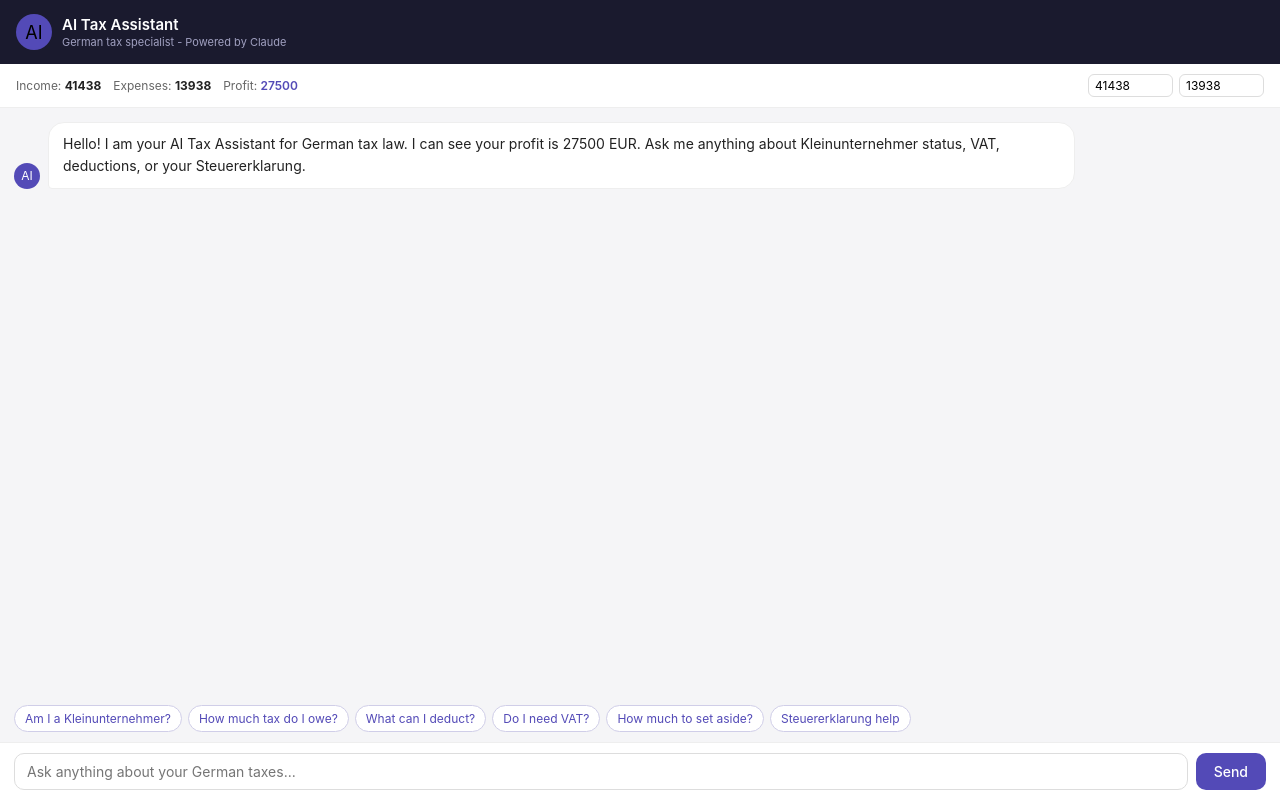
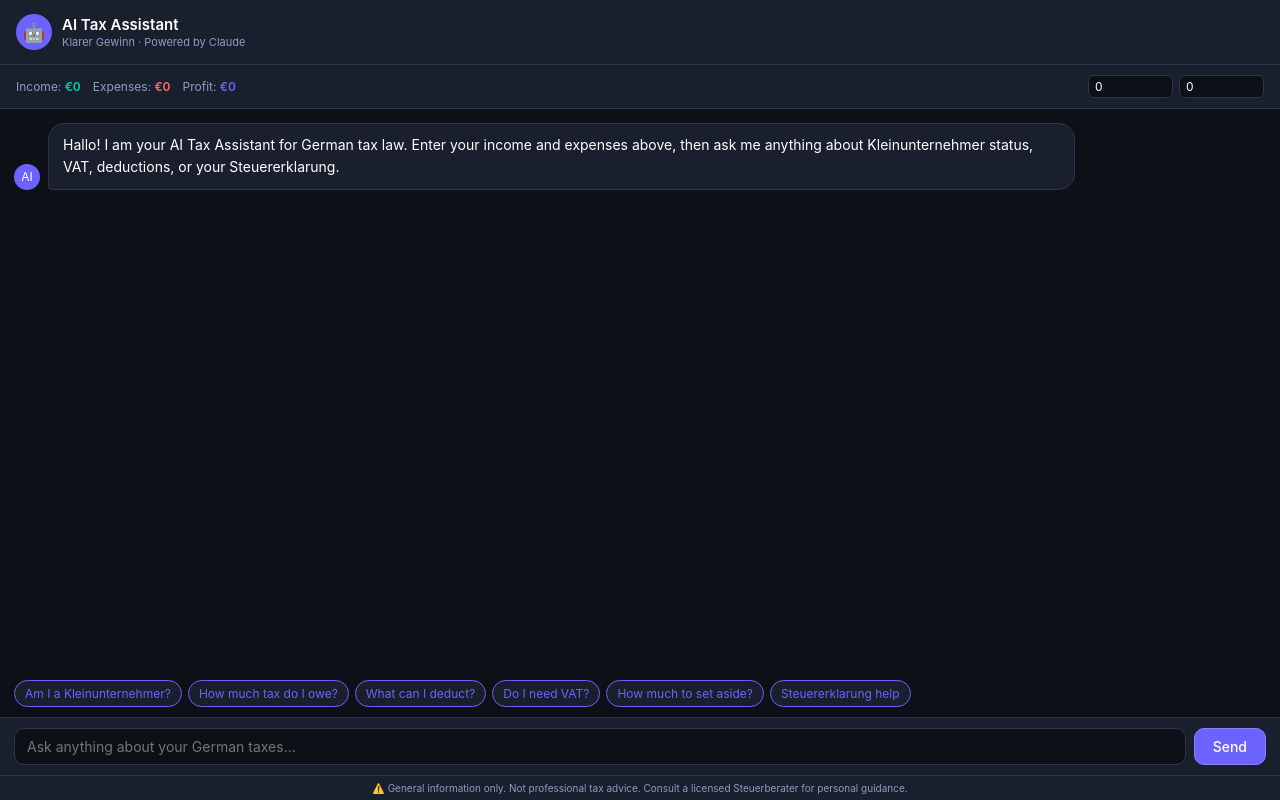
Before and after one commit to jeeejeeeornah/etsy-profit-pro-ai, a plain HTML site: page src/public/index.html in a window 1280 px wide. Drawn offline with Linux system fonts and the light colour scheme.

Commit message:
Update index.html

```diff
--- a/src/public/index.html
+++ b/src/public/index.html
@@ -6,47 +6,50 @@
 <title>AI Tax Assistant</title>
 <style>
 *{box-sizing:border-box;margin:0;padding:0}
-body{font-family:-apple-system,BlinkMacSystemFont,'Segoe UI',sans-serif;background:#f5f5f7;height:100vh;display:flex;flex-direction:column}
-#header{background:#1a1a2e;padding:14px 16px;display:flex;align-items:center;gap:10px}
-.avatar{width:36px;height:36px;border-radius:50%;background:#534AB7;display:flex;align-items:center;justify-content:center;font-size:18px;flex-shrink:0}
+body{font-family:-apple-system,BlinkMacSystemFont,'Segoe UI',sans-serif;background:#0D1117;height:100vh;display:flex;flex-direction:column}
+#header{background:#1A1F2E;padding:14px 16px;display:flex;align-items:center;gap:10px;border-bottom:1px solid #2D3548}
+.avatar{width:36px;height:36px;border-radius:50%;background:#6C63FF;display:flex;align-items:center;justify-content:center;font-size:18px;flex-shrink:0}
 #header h1{color:#fff;font-size:15px;font-weight:600}
-#header p{color:#a0a0c0;font-size:11px;margin-top:1px}
-#data-bar{background:#fff;padding:10px 16px;border-bottom:1px solid #eee;display:flex;gap:12px;flex-wrap:wrap;align-items:center;font-size:12px}
-.data-item{color:#666}
-.data-item strong{color:#222}
-#profit-val{color:#534AB7;font-weight:600}
+#header p{color:#8B9DC3;font-size:11px;margin-top:1px}
+#data-bar{background:#1A1F2E;padding:10px 16px;border-bottom:1px solid #2D3548;display:flex;gap:12px;flex-wrap:wrap;align-items:center;font-size:12px}
+.data-item{color:#8B9DC3}
+.data-item strong{color:#fff}
+#income-val{color:#00D4AA;font-weight:600}
+#expense-val{color:#FF6B6B;font-weight:600}
+#profit-val{color:#6C63FF;font-weight:600}
 .edit-inputs{margin-left:auto;display:flex;gap:6px}
-.edit-inputs input{width:85px;font-size:12px;padding:3px 6px;border:1px solid #ddd;border-radius:6px;font-family:inherit}
+.edit-inputs input{width:85px;font-size:12px;padding:3px 6px;border:1px solid #2D3548;border-radius:6px;font-family:inherit;background:#0D1117;color:#fff}
 #messages{flex:1;overflow-y:auto;padding:14px;display:flex;flex-direction:column;gap:10px}
 .msg-row{display:flex;gap:8px;align-items:flex-end}
 .msg-row.user{flex-direction:row-reverse}
-.mini-av{width:26px;height:26px;border-radius:50%;background:#534AB7;display:flex;align-items:center;justify-content:center;font-size:12px;flex-shrink:0;color:#fff}
+.mini-av{width:26px;height:26px;border-radius:50%;background:#6C63FF;display:flex;align-items:center;justify-content:center;font-size:12px;flex-shrink:0;color:#fff}
 .bubble{max-width:82%;padding:10px 14px;border-radius:16px;font-size:14px;line-height:1.6;white-space:pre-wrap}
-.user .bubble{background:#534AB7;color:#fff;border-bottom-right-radius:4px}
-.assistant .bubble{background:#fff;color:#222;border:1px solid #eee;border-bottom-left-radius:4px}
-.thinking{color:#999;font-style:italic}
+.user .bubble{background:#6C63FF;color:#fff;border-bottom-right-radius:4px}
+.assistant .bubble{background:#1A1F2E;color:#fff;border:1px solid #2D3548;border-bottom-left-radius:4px}
+.thinking{color:#8B9DC3;font-style:italic}
 #suggestions{padding:0 14px 10px;display:flex;flex-wrap:wrap;gap:6px}
-.chip{font-size:12px;padding:5px 10px;border-radius:20px;border:1px solid #d0cee8;background:#fff;color:#534AB7;cursor:pointer;font-family:inherit}
-.chip:hover{background:#f0eeff}
-#bottom{background:#fff;border-top:1px solid #eee;padding:10px 14px;display:flex;gap:8px}
-#user-input{flex:1;padding:9px 12px;font-size:14px;border:1px solid #ddd;border-radius:10px;font-family:inherit;resize:none;outline:none}
-#user-input:focus{border-color:#534AB7}
-#send-btn{padding:9px 18px;background:#534AB7;color:#fff;border:none;border-radius:10px;font-size:14px;cursor:pointer;font-family:inherit;font-weight:500}
+.chip{font-size:12px;padding:5px 10px;border-radius:20px;border:1px solid #6C63FF;background:#1A1F2E;color:#6C63FF;cursor:pointer;font-family:inherit}
+.chip:hover{background:#6C63FF;color:#fff}
+#bottom{background:#1A1F2E;border-top:1px solid #2D3548;padding:10px 14px;display:flex;gap:8px}
+#user-input{flex:1;padding:9px 12px;font-size:14px;border:1px solid #2D3548;border-radius:10px;font-family:inherit;resize:none;outline:none;background:#0D1117;color:#fff}
+#user-input:focus{border-color:#6C63FF}
+#send-btn{padding:9px 18px;background:#6C63FF;color:#fff;border:1px solid #8B7FFF;border-radius:10px;font-size:14px;cursor:pointer;font-family:inherit;font-weight:500}
 #send-btn:disabled{opacity:0.4;cursor:default}
+#disclaimer{background:#1A1F2E;padding:6px 16px;font-size:10px;color:#8B9DC3;text-align:center;border-top:1px solid #2D3548}
 </style>
 </head>
 <body>
 <div id="header">
-  <div class="avatar">AI</div>
-  <div><h1>AI Tax Assistant</h1><p>German tax specialist - Powered by Claude</p></div>
+  <div class="avatar">🤖</div>
+  <div><h1>AI Tax Assistant</h1><p>Klarer Gewinn · Powered by Claude</p></div>
 </div>
 <div id="data-bar">
-  <div class="data-item">Income: <strong id="d-income">41438</strong></div>
-  <div class="data-item">Expenses: <strong id="d-expenses">13938</strong></div>
-  <div class="data-item">Profit: <strong id="profit-val">27500</strong></div>
+  <div class="data-item">Income: <strong id="income-val">€0</strong></div>
+  <div class="data-item">Expenses: <strong id="expense-val">€0</strong></div>
+  <div class="data-item">Profit: <strong id="profit-val">€0</strong></div>
   <div class="edit-inputs">
-    <input type="number" id="income-in" value="41438" placeholder="Income">
-    <input type="number" id="expense-in" value="13938" placeholder="Expenses">
+    <input type="number" id="income-in" value="0" placeholder="Income">
+    <input type="number" id="expense-in" value="0" placeholder="Expenses">
   </div>
 </div>
 <div id="messages"></div>
@@ -62,6 +65,7 @@ body{font-family:-apple-system,BlinkMacSystemFont,'Segoe UI',sans-serif;backgrou
   <textarea id="user-input" placeholder="Ask anything about your German taxes..." rows="1"></textarea>
   <button id="send-btn" onclick="sendMsg()">Send</button>
 </div>
+<div id="disclaimer">⚠️ General information only. Not professional tax advice. Consult a licensed Steuerberater for personal guidance.</div>
 <script>
 var msgsEl=document.getElementById('messages');
 var inputEl=document.getElementById('user-input');
@@ -70,21 +74,30 @@ var incomeIn=document.getElementById('income-in');
 var expenseIn=document.getElementById('expense-in');
 var chatHistory=[];
 var showSugg=true;
+
+function fmt(n){return'€'+Number(n).toLocaleString('de-DE');}
 function updateData(){
   var i=parseFloat(incomeIn.value)||0;
   var e=parseFloat(expenseIn.value)||0;
-  document.getElementById('d-income').textContent=i;
-  document.getElementById('d-expenses').textContent=e;
-  document.getElementById('profit-val').textContent=i-e;
+  document.getElementById('income-val').textContent=fmt(i);
+  document.getElementById('expense-val').textContent=fmt(e);
+  document.getElementById('profit-val').textContent=fmt(i-e);
 }
 incomeIn.addEventListener('input',updateData);
 expenseIn.addEventListener('input',updateData);
+
+var params=new URLSearchParams(window.location.search);
+if(params.get('income')){incomeIn.value=params.get('income');}
+if(params.get('expenses')){expenseIn.value=params.get('expenses');}
+updateData();
+
 function getSystem(){
   var i=parseFloat(incomeIn.value)||0;
   var e=parseFloat(expenseIn.value)||0;
   var p=i-e;
-  return 'You are an expert AI tax assistant for German tax law for small business owners. User income: '+i+' EUR, expenses: '+e+' EUR, profit: '+p+' EUR. Give detailed helpful structured answers with bullet points. Always note you are not a licensed Steuerberater. Key facts: Kleinunternehmer threshold 22000 EUR prior year. Income tax free amount 11784 EUR. Gewerbesteuer free amount 24500 EUR.';
+  return 'You are an expert AI tax assistant for German tax law for small business owners. User income: '+i+' EUR, expenses: '+e+' EUR, profit: '+p+' EUR. Give detailed helpful structured answers. Always note you are not a licensed Steuerberater. Key facts: Kleinunternehmer threshold 22000 EUR prior year. Income tax free amount 11784 EUR. Gewerbesteuer free amount 24500 EUR.';
 }
+
 function addMsg(role,text,thinking){
   var row=document.createElement('div');
   row.className='msg-row '+role;
@@ -102,8 +115,11 @@ function addMsg(role,text,thinking){
   msgsEl.scrollTop=msgsEl.scrollHeight;
   return b;
 }
-addMsg('assistant','Hello! I am your AI Tax Assistant for German tax law. I can see your profit is 27500 EUR. Ask me anything about Kleinunternehmer status, VAT, deductions, or your Steuererklarung.');
+
+addMsg('assistant','Hallo! I am your AI Tax Assistant for German tax law. Enter your income and expenses above, then ask me anything about Kleinunternehmer status, VAT, deductions, or your Steuererklarung.');
+
 function ask(q){inputEl.value=q;sendMsg();}
+
 function sendMsg(){
   var text=inputEl.value.trim();
   if(!text||sendBtn.disabled){return;}
@@ -140,6 +156,7 @@ function sendMsg(){
     sendBtn.disabled=false;
   });
 }
+
 inputEl.addEventListener('keydown',function(e){if(e.key==='Enter'&&!e.shiftKey){e.preventDefault();sendMsg();}});
 </script>
 </body>
```
